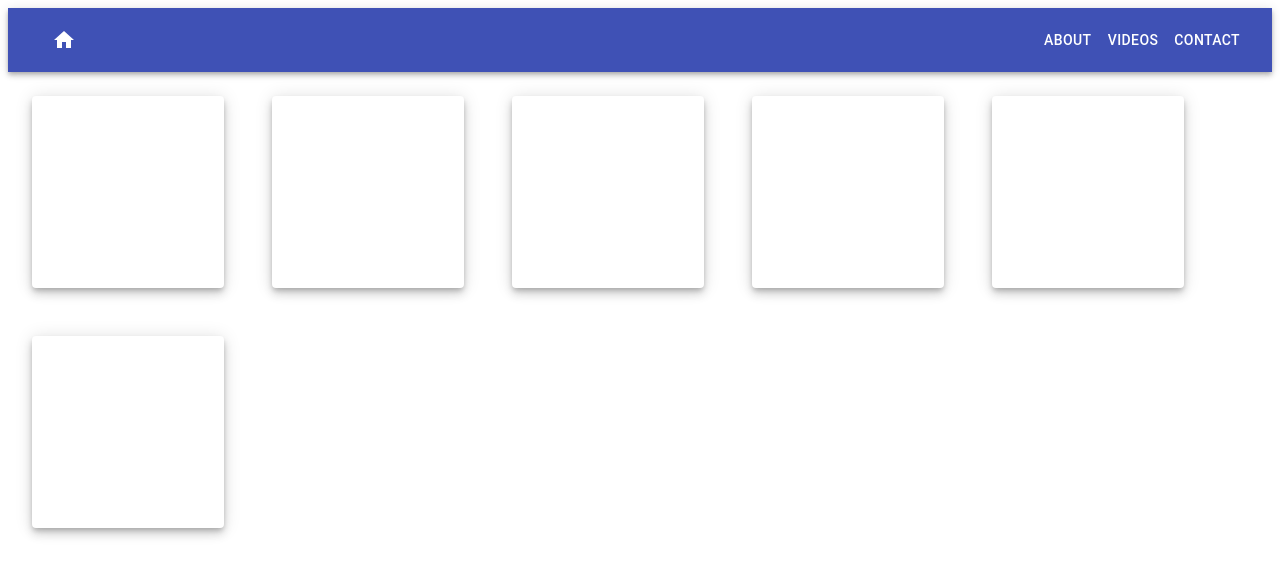
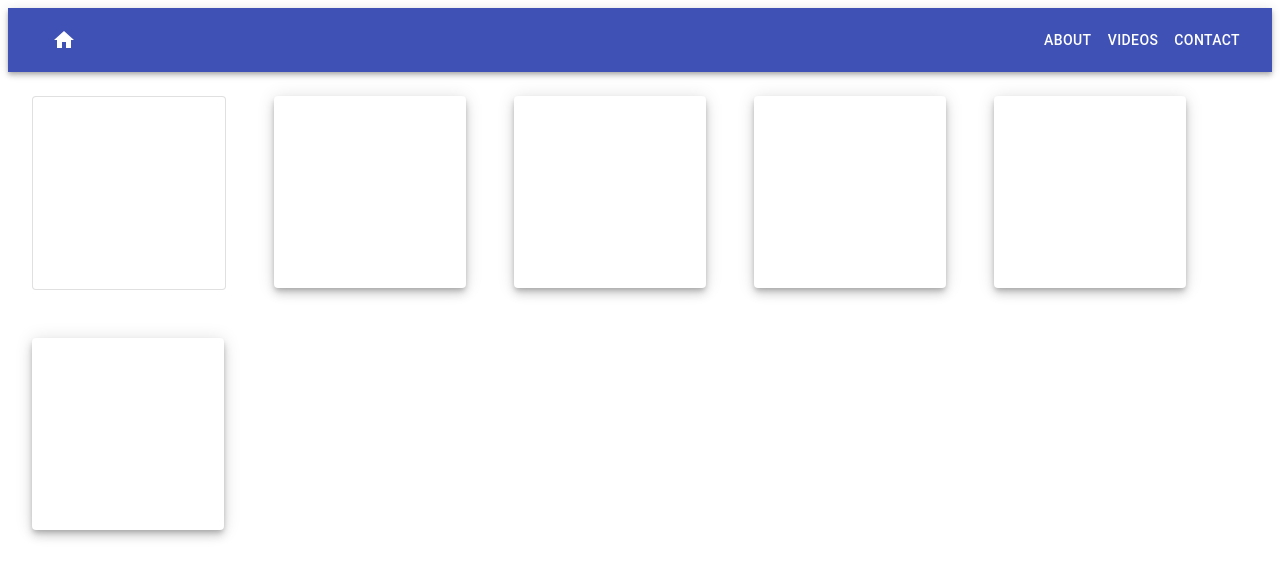
Before and after one commit to IanHancock36/f3-app-main, a React (Create React App) app: page /videos in a window 1280 px wide. Shown: the top 578 px of the page. Built offline with nearby package versions, Linux system fonts and the light colour scheme.

Commit message:
starting firebase initilazation of contact form

```diff
--- a/package.json
+++ b/package.json
@@ -8,7 +8,10 @@
     "@testing-library/jest-dom": "^5.11.4",
     "@testing-library/react": "^11.1.0",
     "@testing-library/user-event": "^12.1.10",
+    "axios": "^0.21.1",
+    "firebase": "^8.4.1",
     "material-ui-image": "^3.3.1",
+    "node-sass": "^5.0.0",
     "react": "^17.0.2",
     "react-dom": "^17.0.2",
     "react-router-dom": "^5.2.0",
--- a/src/App.js
+++ b/src/App.js
@@ -27,7 +27,7 @@ function App() {
 
 
 
-      {/* <Contact />  */}
+
 
 
     </div>
--- a/src/Components/Home.js
+++ b/src/Components/Home.js
@@ -1,12 +1,16 @@
 import React from 'react'
-
+import {makeStyles} from '@material-ui/core/styles'
+import { CssBaseline } from '@material-ui/core';
+import Image from "material-ui-image";
 
 
 
 const Home = () => {
+
     return (
         <div>
-            <h1>Home</h1>
+         <Image src="./image/buzzard.svg"/>
+         <h1> Home </h1>
         </div>
     )
 }
--- a/src/Components/Navbar.js
+++ b/src/Components/Navbar.js
@@ -58,3 +58,7 @@
       );
     }
 export default Navbar
+
+
+
+// add Navbar color change to Black or something pleasing and for all buttons as well.
--- a/src/Components/Videos.js
+++ b/src/Components/Videos.js
@@ -1,6 +1,7 @@
 import React from 'react';
 import { makeStyles } from '@material-ui/core/styles';
 import Paper from '@material-ui/core/Paper';
+import { CardMedia } from '@material-ui/core';
 
 const useStyles = makeStyles((theme) => ({
   root: {
@@ -19,7 +20,9 @@ const Videos =() => {
 
   return (
     <div className={classes.root}>
-      <Paper elevation ={6} />
+      <Paper variant ='outlined'>
+
+      </Paper>
       <Paper elevation ={6} />
       <Paper elevation ={6} />
       <Paper elevation ={6} />
@@ -30,3 +33,6 @@ const Videos =() => {
 }
 
 export default Videos
+
+// need to see how to add video on either card or paper element
+    // this will help for the home page as well.
```
Also changed, not shown: src/image/poo_mountain.jpeg (added), 1 other file (tests, documents, lock files or other folders).
